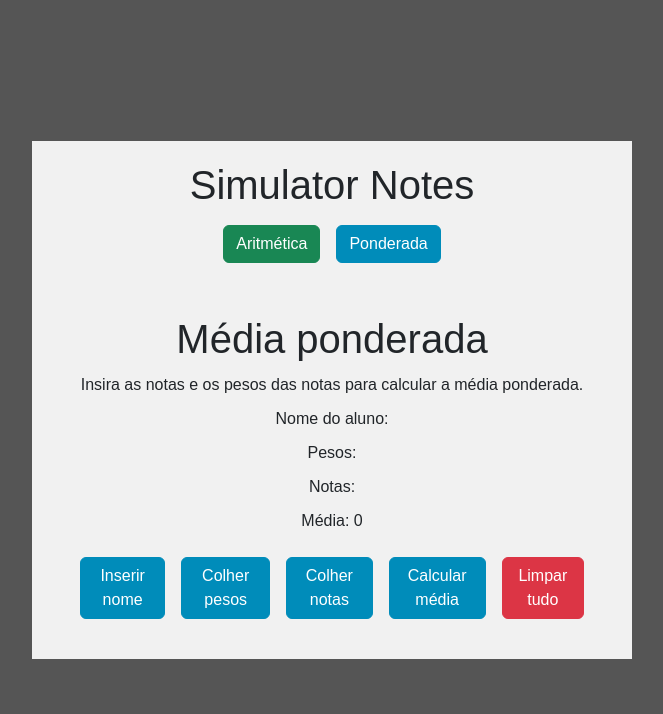
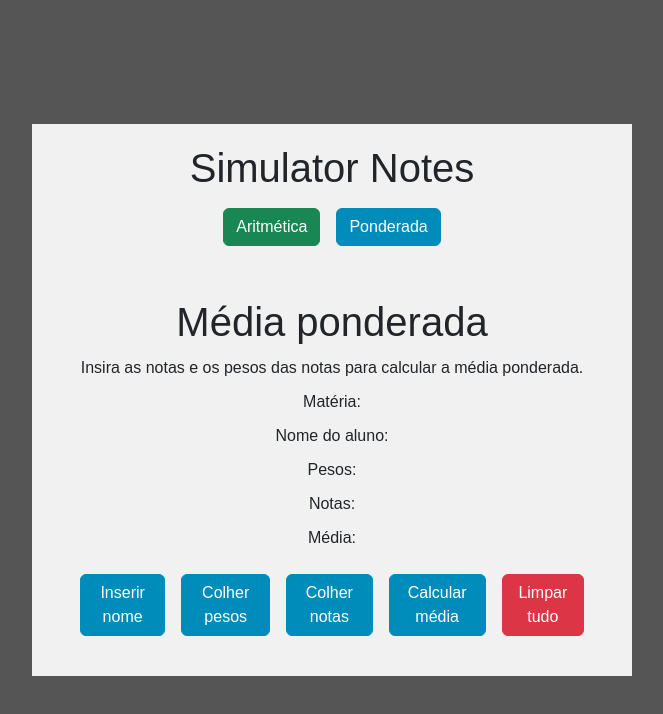
Before and after one commit to emanoelCarvalho/simulator-of-notes-in-vueJs, a Vue app: page / in a window 1280 px wide. Both pictures are taken after a click on the button "Ponderada". Shown: the top 714 px of the page, without its empty margins (308-971 px from the left). Built offline with nearby package versions, Linux system fonts and the light colour scheme.

Commit message:
Addition features, of Ponderada.vue and Aritmetica.vue. And create folder, routes

```diff
--- a/src/components/Aritmetica.vue
+++ b/src/components/Aritmetica.vue
@@ -2,14 +2,14 @@
   <div class="container">
     <h1>Média Aritmética</h1>
     <p>Insira as notas para calcular a média aritmética.</p>
+    <p>Matéria: {{ materia }}</p>
     <p>Nome do aluno: {{ name }}</p>
-    <p>Matéria: {{ materia }}</p>
     <p>Notas: {{ notas.join(', ') }}</p>
     <p>Média: {{ media }}</p>
 
     <div class="d-flex justify-content-center mt-4">
+      <button @click="inserirMateria" class="btn btn-primary mx-2">Inserir matéria</button>
       <button @click="inserirName" class="btn btn-primary mx-2">Inserir nome</button>
-      <button @click="inserirMateria" class="btn btn-primary mx-2">Inserir matéria</button>
       <button @click="colherNotas" class="btn btn-primary mx-2">Colher notas</button>
       <button @click="calcularMedia" class="btn btn-primary mx-2">Calcular média</button>
       <button @click="clearAll" class="btn btn-danger mx-2">Limpar tudo</button>
--- a/src/components/Ponderada.vue
+++ b/src/components/Ponderada.vue
@@ -2,6 +2,7 @@
     <div class="container">
         <h1>Média ponderada</h1>
         <p>Insira as notas e os pesos das notas para calcular a média ponderada.</p>
+        <p>Matéria: {{ materia }}</p>
         <p>Nome do aluno: {{ name }}</p>
         <p>Pesos: {{ pesos.join(', ') }}</p>
         <p>Notas: {{ notas.join(', ') }}</p>
@@ -25,11 +26,16 @@ export default {
         return {
             notas: [],
             pesos: [],
-            media: 0,
-            name: ''
+            media: '',
+            name: '',
+            materia: ''
         }
     },
     methods: {
+
+        inserirMaterial() {
+            this.materia = prompt('Insira a matéria')
+        },
         colherName() {
             this.name = prompt('Insira o nome do aluno')
         },
@@ -75,9 +81,11 @@ export default {
         clearAll() {
             this.notas = []
             this.pesos = []
-            this.media = 0
+            this.media = ''
             this.name = ''
+            this.materia = ''
         }
+
     }
 }
 </script>
```
